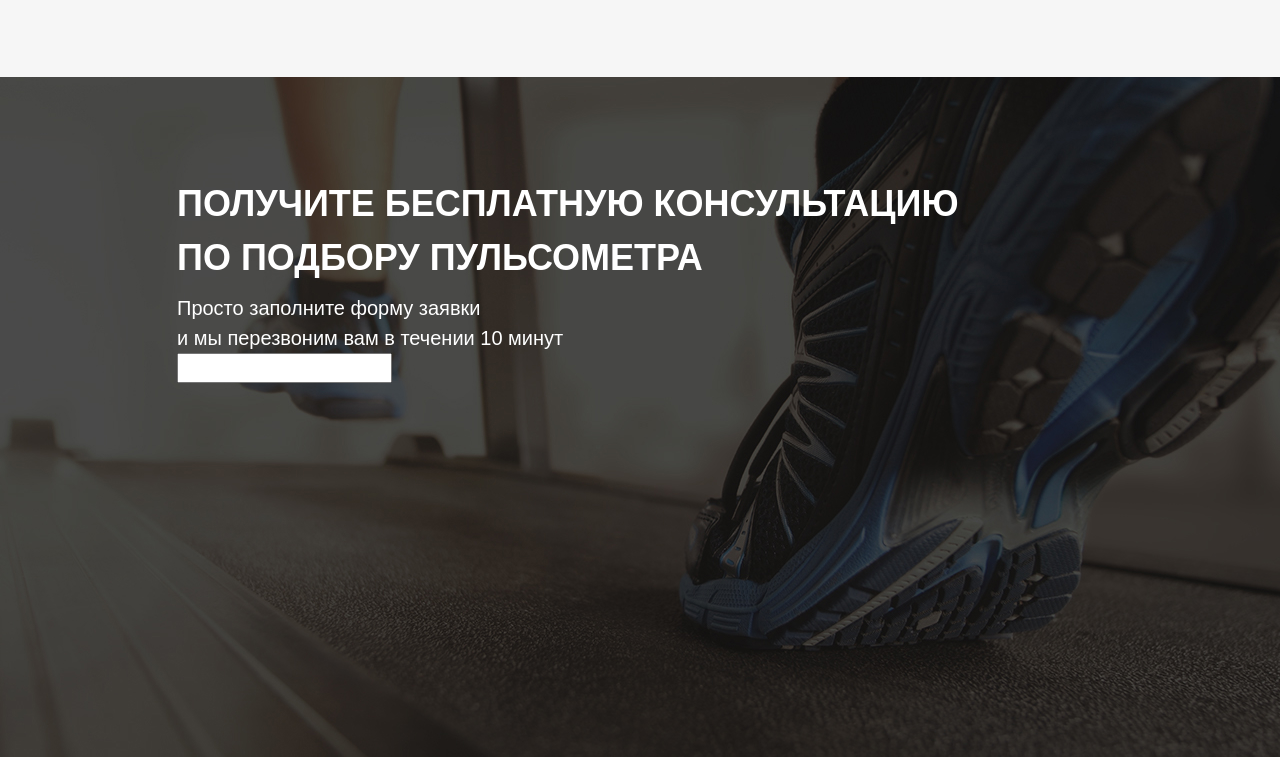
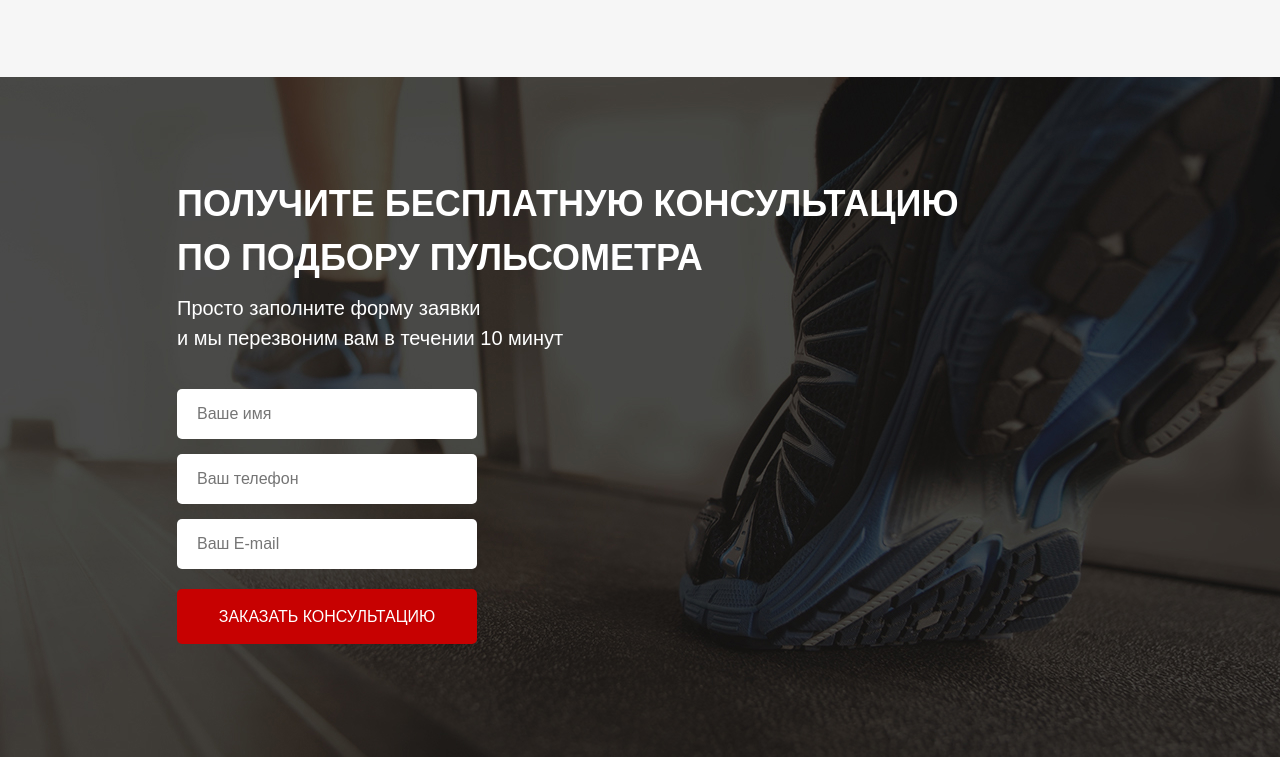
Before and after one commit to ARESKAN2108/web_project, a website: page src/index.html in a window 1280 px wide. Shown: the part 1121-1878 px from the top of the page. Drawn offline with Linux system fonts and the light colour scheme; a web font is replaced by a local one.

Commit message:
section of consultation

```diff
--- a/src/index.html
+++ b/src/index.html
@@ -97,8 +97,11 @@
 			Просто заполните форму заявки<br>
 			и мы перезвоним вам в течении 10 минут
 		</div>
-		<form action="#">
-			<input type="text">
+		<form class="feed-form" action="#">
+			<input name="name" type="text" placeholder="Ваше имя" required>
+			<input name="phone" type="number" placeholder="Ваш телефон" required>
+			<input name="email" type="email" placeholder="Ваш E-mail" required>
+			<button class="button button_submit">ЗАКАЗАТЬ КОНСУЛЬТАЦИЮ</button>
 		</form>
 	</div>
 </div>
--- a/src/sass/blocks/_buttons.scss
+++ b/src/sass/blocks/_buttons.scss
@@ -15,4 +15,10 @@
     height: 50px;
     font-size: 16px;
   }
+  &_submit {
+    width: 100%;
+    height: 55px;
+    font-size: 16px;
+    font-style: normal;
+  }
 }
--- /dev/null
+++ b/src/sass/blocks/_forms.scss
@@ -0,0 +1,20 @@
+.feed-form {
+  margin-top: 36px;
+  display: flex;
+  flex-direction: column;
+  width: 300px;
+  input {
+    height: 50px;
+    border-radius: 5px;
+    margin-bottom: 15px;
+    border: none;
+    padding: 0 20px;
+    color: #4B4B4B;
+    font-size: 16px;
+    font-style: normal;
+    font-weight: 300;
+    &:nth-child(3) {
+      margin-bottom: 20px;
+    }
+  }
+}
--- a/src/sass/style.scss
+++ b/src/sass/style.scss
@@ -12,3 +12,4 @@
 @import "blocks/title";
 @import "blocks/advantages";
 @import "blocks/consultation";
+@import "blocks/forms";
```
Also changed, not shown: src/sass/style.css, 1 other file.
